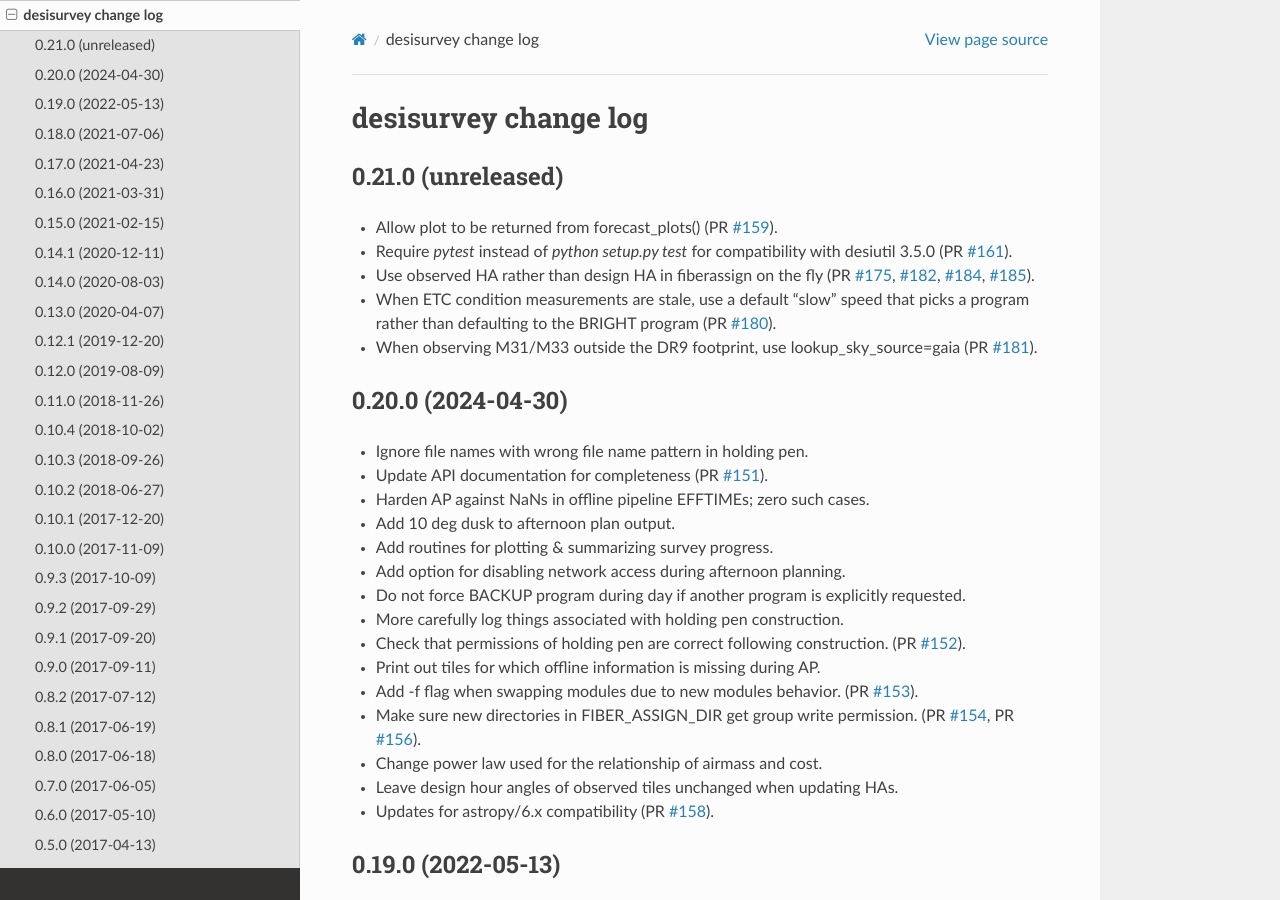
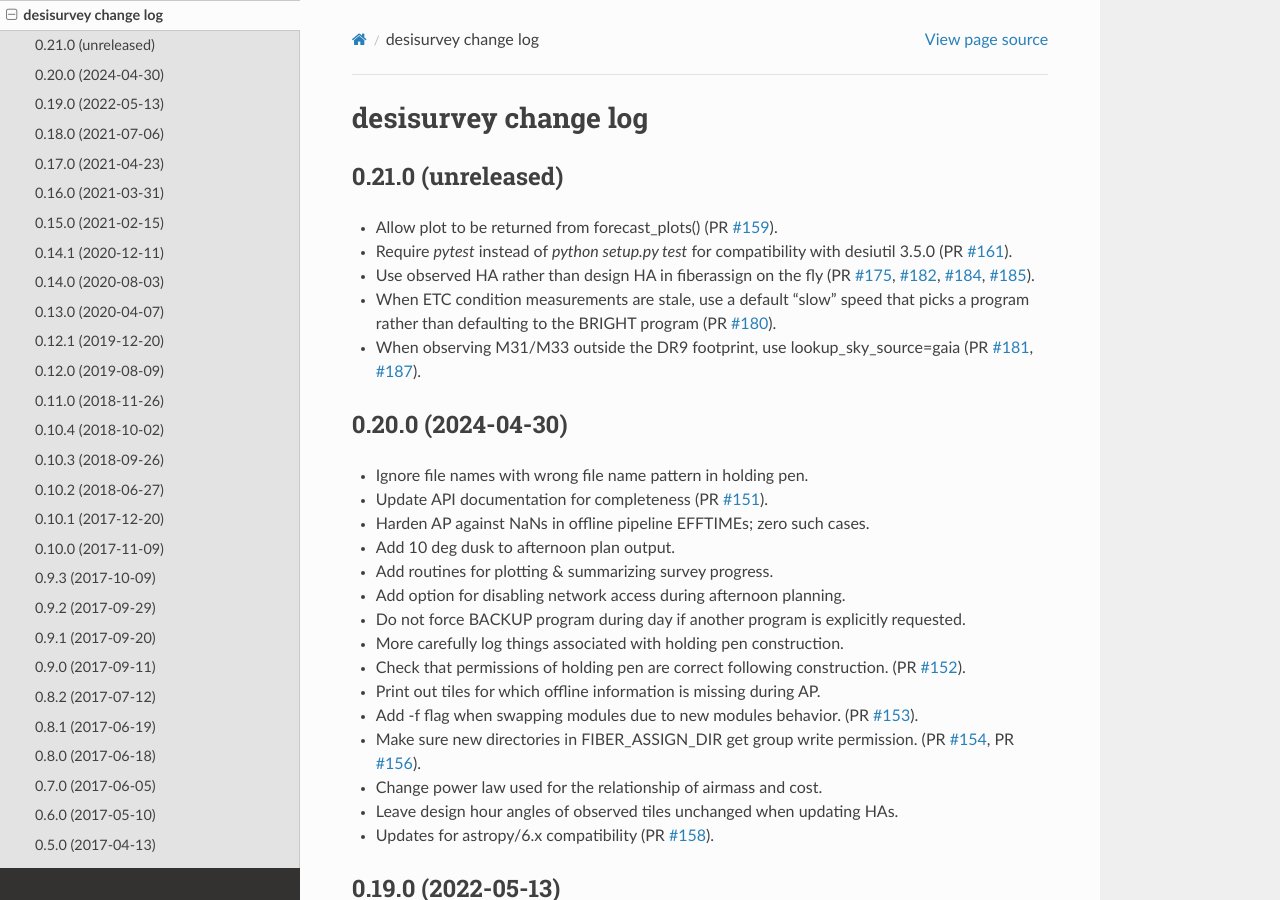
Before and after one commit to desihub/desisurvey, a Sphinx documentation site: the page built from doc/changes.rst, in a window 1280 px wide and 900 px high. Built offline with Sphinx 7.4.7 and the Read the Docs theme 3.1.0, drawn with Linux system fonts in a browser that asks for light colours.

Commit message:
Update changes.rst

```diff
--- a/doc/changes.rst
+++ b/doc/changes.rst
@@ -10,7 +10,7 @@ desisurvey change log
   with desiutil 3.5.0 (PR `#161`_).
 * Use observed HA rather than design HA in fiberassign on the fly (PR `#175`_, `#182`_, `#184`_, `#185`_).
 * When ETC condition measurements are stale, use a default "slow" speed that picks a program rather than defaulting to the BRIGHT program (PR `#180`_).
-* When observing M31/M33 outside the DR9 footprint, use lookup_sky_source=gaia (PR `#181`_).
+* When observing M31/M33 outside the DR9 footprint, use lookup_sky_source=gaia (PR `#181`_, `#187`_).
 
 .. _`#159`: https://github.com/desihub/desisurvey/pull/159
 .. _`#161`: https://github.com/desihub/desisurvey/pull/161
@@ -20,6 +20,7 @@ desisurvey change log
 .. _`#182`: https://github.com/desihub/desisurvey/pull/182
 .. _`#184`: https://github.com/desihub/desisurvey/pull/184
 .. _`#185`: https://github.com/desihub/desisurvey/pull/185
+.. _`#187`: https://github.com/desihub/desisurvey/pull/187
 
 0.20.0 (2024-04-30)
 -------------------
```
